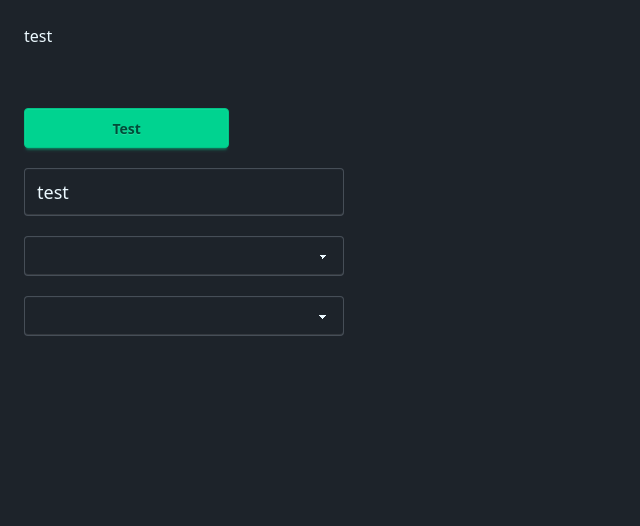
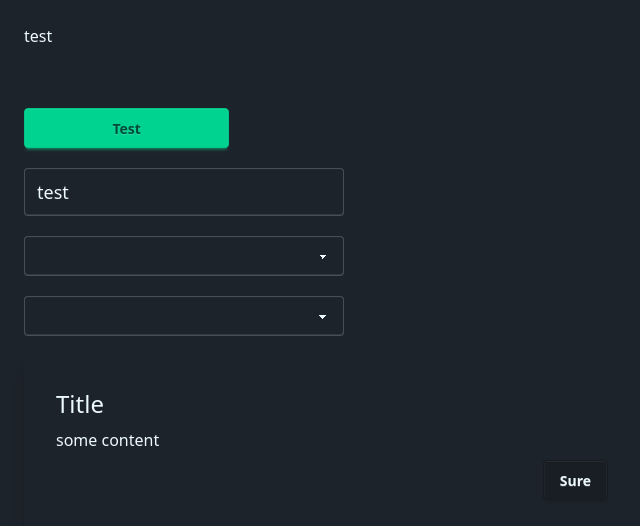
Before and after one commit to nickyg91/daisyui-vue, a Vue app in the folder daisy-vue/: page / in a window 1280 px wide. Shown: the top 526 px of the page, without its empty margins (0-640 px from the left). Built offline with nearby package versions, Linux system fonts and the light colour scheme.

Commit message:
Added card component

```diff
--- a/daisy-vue/lib/index.ts
+++ b/daisy-vue/lib/index.ts
@@ -1,3 +1,4 @@
 import '../src/styles.css';
 export { default as Button } from '../src/button/Button.vue';
 export { default as TextInput } from '../src/text-input/TextInput.vue';
+export { default as SelectList } from '../src/select-list/SelectList.vue';
--- a/daisy-vue/src/App.vue
+++ b/daisy-vue/src/App.vue
@@ -3,6 +3,7 @@ import { ref } from 'vue';
 import Button from './button/Button.vue';
 import TextInput from './text-input/TextInput.vue';
 import SelectList from './select/SelectList.vue';
+import CardComponent from './card/CardComponent.vue';
 type obj = { id: number; name: string };
 const val = ref('test');
 const selectedString = ref<string | undefined>();
@@ -35,7 +36,26 @@ const objVals: obj[] = [
       size="xs"
     ></Button>
     <TextInput v-model="val" placeholder="Enter your name" size="lg" />
-    <SelectList v-model="selectedString" :items="stringVals"></SelectList>
-    <SelectList v-model="selectedObj" :items="objVals" display-name-key="name"></SelectList>
+    <SelectList placeholder="Select a value" v-model="selectedString" :items="stringVals">
+    </SelectList>
+    <SelectList
+      placeholder="Select a value"
+      v-model="selectedObj"
+      :items="objVals"
+      display-name-key="name"
+    ></SelectList>
+    <CardComponent class="w-1/2" size="lg" shadow-size="xl">
+      <template #card-title>
+        <h2 class="text-2xl">Title</h2>
+      </template>
+      <template #card-content>
+        <div>some content</div>
+      </template>
+      <template #card-actions>
+        <div class="flex justify-end">
+          <Button label="Sure"></Button>
+        </div>
+      </template>
+    </CardComponent>
   </div>
 </template>
--- /dev/null
+++ b/daisy-vue/src/card/CardComponent.vue
@@ -0,0 +1,45 @@
+<script setup lang="ts">
+import { computed } from 'vue';
+import { type ICardComponentProps } from './ICardComponentProps';
+
+const props = defineProps<ICardComponentProps>();
+
+const shadowSize = computed(() => {
+  switch (props.size) {
+    case 'xs':
+      return 'shadow-xs';
+    case 'sm':
+      return 'shadow-sm';
+    case 'lg':
+      return 'shadow-lg';
+    case 'xl':
+      return 'shadow-xl';
+  }
+  return '';
+});
+
+const cardSize = computed(() => {
+  switch (props.size) {
+    case 'xs':
+      return 'card-xs';
+    case 'sm':
+      return 'card-sm';
+    case 'lg':
+      return 'card-lg';
+    case 'xl':
+      return 'card-xl';
+  }
+  return '';
+});
+</script>
+<template>
+  <div :class="['card', shadowSize, cardSize]">
+    <slot name="image-overlay"></slot>
+    <div class="card-body">
+      <slot class="card-title" name="card-title"></slot>
+      <slot name="card-content"></slot>
+      <slot class="card-actions" name="card-actions"></slot>
+    </div>
+  </div>
+</template>
+<style scoped></style>
--- /dev/null
+++ b/daisy-vue/src/card/ICardComponentProps.ts
@@ -0,0 +1,6 @@
+import type { SizeType } from '@/types/SizeType';
+
+export interface ICardComponentProps {
+  size?: SizeType;
+  shadowSize?: SizeType;
+}
--- a/daisy-vue/src/select/SelectList.vue
+++ b/daisy-vue/src/select/SelectList.vue
@@ -43,6 +43,10 @@ const size = computed(() => {
 
 const ghost = computed(() => (props.ghost ? 'select-ghost' : ''));
 
+const invalidClass = computed(() => {
+  return props.invalid ? 'select-error' : '';
+});
+
 const isSelected = (value: T | DeepReadonly<T>) => {
   if (typeof value === 'object' && props.selectOptionValueKey) {
     const val = value as Record<string, unknown>;
@@ -68,7 +72,8 @@ const getOptionValue = (option: T | DeepReadonly<T>) => {
 };
 </script>
 <template>
-  <select v-model="model" :class="['select', color, size, ghost]" :placeholder="placeholder">
+  <select v-model="model" :class="['select', color, size, ghost, invalidClass]">
+    <option v-if="placeholder" disabled selected>{{ placeholder }}</option>
     <option
       v-for="(option, index) in items"
       :key="JSON.stringify(option)"
```
